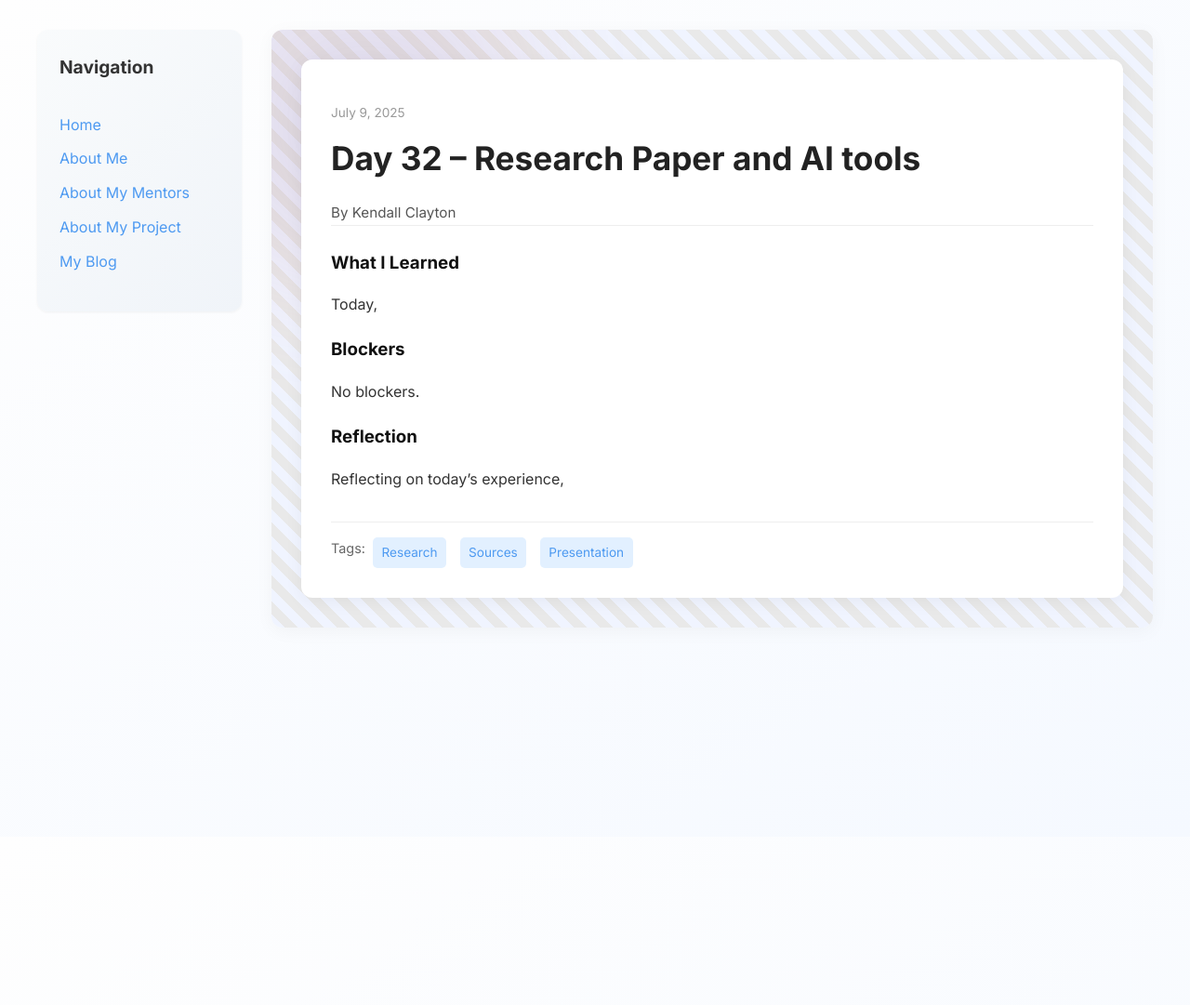
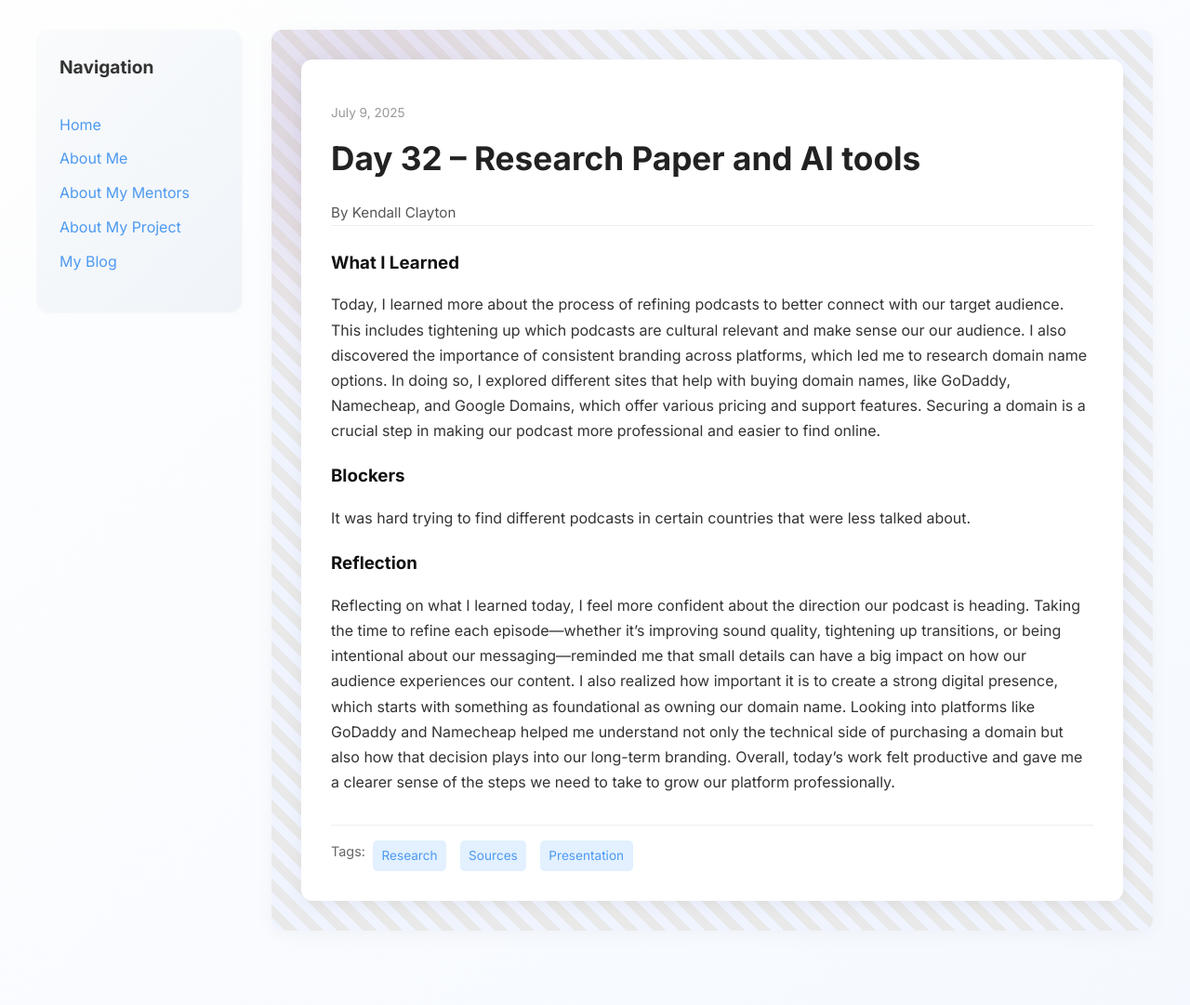
Before and after one commit to kendallzoe/kendallzoe.github.io, a Jekyll site: the page built from _posts/2025-07-09-day-32.md, in a window 1280 px wide. Shown: the whole page at 93% size. Built offline with Jekyll 4.4.1, drawn with Linux system fonts in a browser that asks for light colours; before the commit the page ends 900 px from its top, so only the background shows below that.

Commit message:
Update 2025-07-09-day-32.md

```diff
--- a/_posts/2025-07-09-day-32.md
+++ b/_posts/2025-07-09-day-32.md
@@ -7,10 +7,12 @@ permalink: /day32.html
 tags: ["Research", "Sources", "Presentation"]
 
 what_i_learned: >
-   Today,
+   Today, I learned more about the process of refining podcasts to better connect with our target audience. This includes tightening up which podcasts are cultural relevant and make sense our our audience. I also discovered the importance of consistent branding across platforms, which led me to research domain name options. In doing so, I explored different sites that help with buying domain names, like GoDaddy, Namecheap, and Google Domains, which offer various pricing and support features. Securing a domain is a crucial step in making our podcast more professional and easier to find online.
 
-blockers: No blockers.
+
+blockers: It was hard trying to find different podcasts in certain countries that were less talked about.
 
 reflection: >
-  Reflecting on today’s experience,
+  Reflecting on what I learned today, I feel more confident about the direction our podcast is heading. Taking the time to refine each episode—whether it's improving sound quality, tightening up transitions, or being intentional about our messaging—reminded me that small details can have a big impact on how our audience experiences our content. I also realized how important it is to create a strong digital presence, which starts with something as foundational as owning our domain name. Looking into platforms like GoDaddy and Namecheap helped me understand not only the technical side of purchasing a domain but also how that decision plays into our long-term branding. Overall, today’s work felt productive and gave me a clearer sense of the steps we need to take to grow our platform professionally.
+
 ---
```
